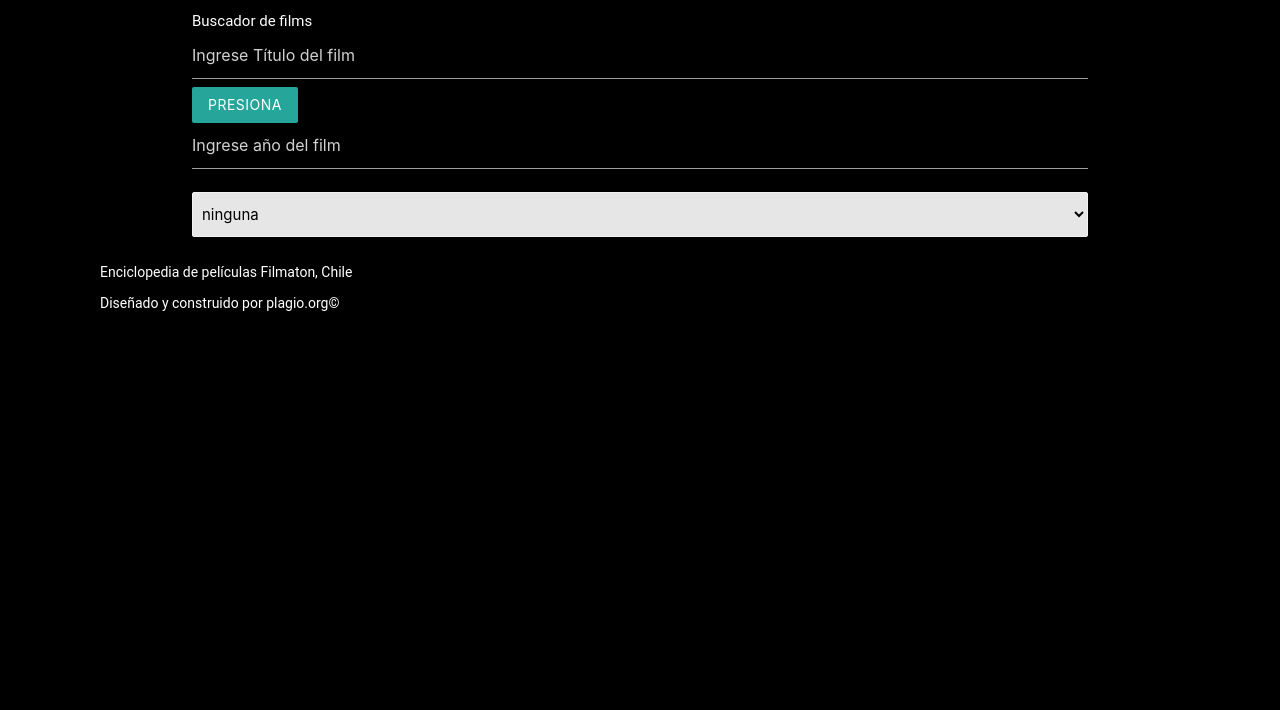
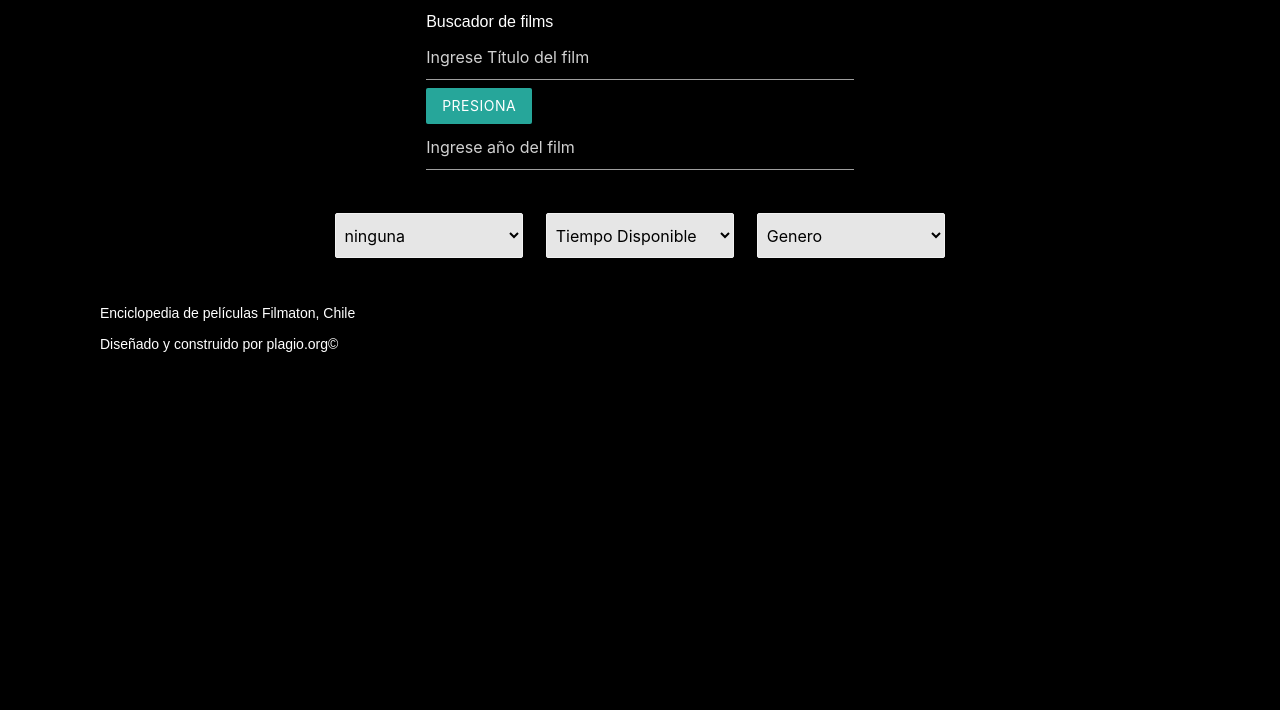
Before and after one commit to josefin-ferrada/Filmaton, a plain HTML site: page src/index.html in a window 1280 px wide. Shown: the part 90-800 px from the top of the page. Drawn offline with nearby package versions, Linux system fonts and the light colour scheme; a web font is replaced by a local one.

Commit message:
HTML se crea col,row and select

```diff
--- a/src/index.html
+++ b/src/index.html
@@ -4,16 +4,16 @@
     <title>Pelis</title>
     <meta charset="utf-8">
     <meta name="viewport" content="width=device-width, initial-scale=1.0">
+    <link href="https://fonts.googleapis.com/css?family=Saira+Extra+Condensed" rel="stylesheet">
     <link rel="stylesheet" href="https://cdnjs.cloudflare.com/ajax/libs/materialize/1.0.0/css/materialize.min.css">
     <link rel="stylesheet" href="style.css" />
 </head>
 <body>
-
   <nav class="nav-wrapper">
     <a href="#" class="brand-logo">
       <img src="Image/LogoPokeChoose.png" id="logo" alt="logo Filmaton"/>
     </a>
-        <a  data-target="mobile-demo" class="sidenav-trigger">
+    <a data-target="mobile-demo" class="sidenav-trigger">
         <i class="material-icons">menu</i>
     </a>
       <ul class="right hide-on-med-and-down">
@@ -21,23 +21,52 @@
         <li><a class="search" href="#">Iniciar búsqueda</a></li>
       </ul>
   </nav>
-
+    <section>
+     <div class= "row">
+       <div class= "col s12 m12 l12">
         <div id="divone" class="container">
           <p>Buscador de films</p>
           <input type="text" id="title"name="" placeholder="Ingrese Título del film">
           <button id="search" class="waves-effect waves-light btn"> presiona</button>
           <input id="year" type="text" name="" placeholder="Ingrese año del film">
-        <div class="input-field col s12">
-        <select id="type" class="browser-default" >
+        </div>
+     </div>
+   </div>
+   <div class="row">
+      <div class="col s12 m4 l4">
+          <div class="input-field">
+              <select id="type" class="browser-default">
                 <option value="">ninguna</option>
                 <option value="movie">Películas</option>
                 <option value="series">Series</option>
-
               </select>
             </div>
-
           </div>
 
+    <div class="col s12 m4 l4">
+      <div class="input-field">
+        <select id="type" class="browser-default">
+          <option value="" >Tiempo Disponible</option>
+          <option value="1">1Hr</option>
+          <option value="2">2Hr</option>
+          <option value="3">3Hr</option>
+        </select>
+      </div>
+    </div>
+    <div class="col s12 m4 l4">
+      <div class="input-field">
+        <select id="type" class="browser-default">
+          <option value="" >Genero</option>
+          <option value="1">1Hr</option>
+          <option value="2">2Hr</option>
+          <option value="3">3Hr</option>
+        </select>
+      </div>
+    </div>
+   </div>
+
+
+  </section>
   <section id="id1"></section>
   <footer>
     <p>Enciclopedia de películas Filmaton, Chile</p>
--- a/src/main.js
+++ b/src/main.js
@@ -1,3 +1,4 @@
+
 
 let btn = document.getElementById('search');
 
@@ -11,7 +12,6 @@ if (type != '') {
 	url += '&type='+type;
 
 }
-
 console.log(url)
 
 
@@ -25,27 +25,19 @@ fetch(url)
 	let text ='';
 
 	data.Search.forEach(function(element){
-		 text += `<div class="row">
-		 <div class="col s12 m6">
-	      <div class="card">
-	        <div class="card-image">
-	          <img src="${element.Poster}">
-
-	          <a class="btn-floating halfway-fab waves-effect waves-light red"><i class="material-icons">add</i></a>
+		 text += ` <div class="card">
+		 <div class="card-image waves-effect waves-block waves-light">
+			 <img class="activator" src="${element.Poster}">
 		 </div>
 		 <div class="card-content">
-
-						<p><span class="card-title">${element.Title}</span>.</p>
-
+			 <span class="${element.Title}" text-background black">${element.Title}<i class="material-icons right">more_vert</i></span>
 			 <p>${element.Year}</p>
-
-
 		 </div>
-	      </div>
+		 <div class="card-reveal">
+			 <span class="card-title #cfd8dc blue-grey lighten-4">Card Title<i class="material-icons right">close</i></span>
+			 <p>Here is some more information about this product that is only revealed once clicked on.</p>
 		 </div>
 	 </div>`
-
-
 	 });
 
   	cardContainer.innerHTML= text;
--- a/src/style.css
+++ b/src/style.css
@@ -2,7 +2,7 @@
 *{
     padding: 0px;
     margin: 0px auto;
-    font-family: roboto;
+
 
 
 }
@@ -12,10 +12,14 @@ body {
     min-height: 100vh;
     flex-direction: column;
     background-color: black;
-    font-family: roboto;
+    color: white;
+    font-family: 'Saira Extra Condensed', sans-serif;
+    font-size: 16px;
+}
+
+#title,#year{
     color: white;
 }
-
 footer{
     margin:0px;
 }
```
Also changed, not shown: img/35mm_Film_Roll.png (added). Lines whose indentation alone changed are shown as unchanged.
